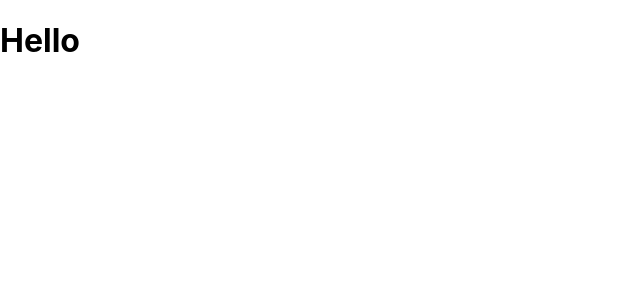
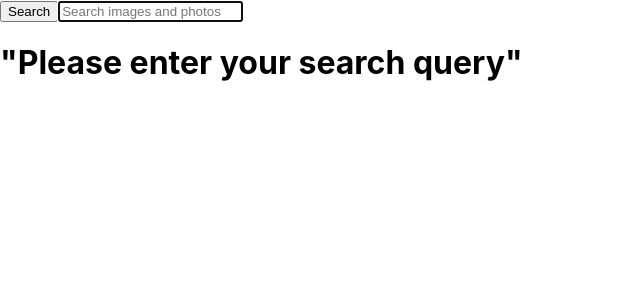
Before and after one commit to vyzhimov/goit-react-hw-03-image-finder, a React (Create React App) app: page / in a window 1280 px wide. Shown: the top 300 px of the page, without its empty margins (0-640 px from the left). Built offline with nearby package versions, Linux system fonts and the light colour scheme.

Commit message:
added-section

```diff
--- a/package.json
+++ b/package.json
@@ -9,7 +9,9 @@
     "@testing-library/user-event": "^13.5.0",
     "react": "^18.1.0",
     "react-dom": "^18.1.0",
+    "react-loader-spinner": "^5.3.4",
     "react-scripts": "5.0.1",
+    "react-toastify": "^9.1.2",
     "web-vitals": "^2.1.3"
   },
   "scripts": {
--- a/src/components/App.jsx
+++ /dev/null
@@ -1,3 +0,0 @@
-export const App = () => {
-  return <h1>Hello</h1>;
-};
--- /dev/null
+++ b/src/components/App/App.jsx
@@ -0,0 +1,26 @@
+import { Component } from 'react';
+import { ToastContainer } from 'react-toastify';
+import 'react-toastify/dist/ReactToastify.css';
+
+import Searchbar from 'components/Searchbar';
+import ImageGallery from 'components/ImageGallery';
+
+export default class App extends Component {
+  state = {
+    searchQuery: '',
+  };
+
+  handleFormSubmit = searchQuery => {
+    this.setState({ searchQuery });
+  };
+
+  render() {
+    return (
+      <div>
+        <Searchbar onSubmit={this.handleFormSubmit} />
+        <ImageGallery searchQuery={this.state.searchQuery} />
+        <ToastContainer autoClose={2000} />
+      </div>
+    );
+  }
+}
--- /dev/null
+++ b/src/components/FindError/FindError.jsx
@@ -0,0 +1,10 @@
+import errorImage from './Image_not_available.png';
+
+export default function FindError({ message }) {
+  return (
+    <div>
+      <img src={errorImage} alt="results not found" />
+      <p>{message}</p>
+    </div>
+  );
+}
--- /dev/null
+++ b/src/components/ImageGallery/ImageGallery.jsx
@@ -0,0 +1,71 @@
+import { Component } from 'react';
+import { ThreeCircles } from 'react-loader-spinner';
+
+import FindError from 'components/FindError/FindError';
+
+export default class ImageGallery extends Component {
+  state = {
+    photoList: null,
+    error: null,
+    status: 'idle',
+  };
+
+  componentDidUpdate(prevProps) {
+    const prevQuery = prevProps.searchQuery;
+    const nextQuery = this.props.searchQuery;
+    if (prevQuery !== nextQuery) {
+      this.setState({ status: 'pending' });
+      fetch(
+        `https://pixabay.com/api/?q=${nextQuery}&page=1&key=33863715-df25260fa40bd11fad8b98be3&image_type=photo&orientation=horizontal&per_page=12`
+      )
+        .then(response => {
+          if (response.ok) {
+            return response.json();
+          }
+          return Promise.reject(
+            new Error(`The results with ${nextQuery} not found`)
+          );
+        })
+        .then(photoList => this.setState({ photoList, status: 'resolved' }))
+        .catch(error => this.setState({ error, status: 'rejected' }));
+    }
+  }
+  render() {
+    const { photoList, error, status } = this.state;
+    if (status === 'idle') {
+      return <h1>"Please enter your search query"</h1>;
+    }
+
+    if (status === 'pending') {
+      return (
+        <ThreeCircles
+          height="100"
+          width="100"
+          color="#4fa94d"
+          wrapperStyle={{}}
+          wrapperClass=""
+          visible={true}
+          ariaLabel="three-circles-rotating"
+          outerCircleColor="#02315c"
+          innerCircleColor="#0a82a3"
+          middleCircleColor="#02315c"
+        />
+      );
+    }
+
+    if (status === 'rejected') {
+      return <FindError message={error.message} />;
+      // return <h1>{error.message}</h1>;
+    }
+
+    if (status === 'resolved') {
+      console.log(photoList);
+      return (
+        <img
+          src={photoList.hits[0].largeImageURL}
+          alt={this.props.searchQuery}
+        />
+      );
+    }
+  }
+}
--- /dev/null
+++ b/src/components/ImageGallery/index.jsx
@@ -0,0 +1 @@
+export { default } from './ImageGallery';
--- /dev/null
+++ b/src/components/Searchbar/Searchbar.jsx
@@ -0,0 +1,49 @@
+import { Component } from 'react';
+import { toast } from 'react-toastify';
+
+export default class Searchbar extends Component {
+  state = {
+    searchQuery: '',
+  };
+
+  handleValueChange = event => {
+    this.setState({ searchQuery: event.currentTarget.value });
+  };
+
+  hadleSubmit = event => {
+    event.preventDefault();
+
+    if (this.state.searchQuery.trim() === '') {
+      toast.error('Please enter your query!');
+      return;
+    }
+
+    this.props.onSubmit(this.state.searchQuery.toLowerCase());
+    this.setState({ searchQuery: '' });
+  };
+
+  render() {
+    const { searchQuery } = this.state;
+    const { hadleSubmit, handleValueChange } = this;
+
+    return (
+      <header className="searchbar">
+        <form className="form" onSubmit={hadleSubmit}>
+          <button type="submit" className="button">
+            <span className="button-label">Search</span>
+          </button>
+
+          <input
+            className="input"
+            type="text"
+            autoComplete="off"
+            autoFocus
+            placeholder="Search images and photos"
+            value={searchQuery}
+            onChange={handleValueChange}
+          />
+        </form>
+      </header>
+    );
+  }
+}
--- /dev/null
+++ b/src/components/Searchbar/index.jsx
@@ -0,0 +1 @@
+export { default } from './Searchbar';
--- a/src/index.js
+++ b/src/index.js
@@ -1,6 +1,6 @@
 import React from 'react';
 import ReactDOM from 'react-dom/client';
-import { App } from 'components/App';
+import App from 'components/App/App';
 import './index.css';
 
 ReactDOM.createRoot(document.getElementById('root')).render(
```
Also changed, not shown: src/components/FindError/Image_not_available.png (added), src/components/FindError/index.jsx (added), 1 other file (tests, documents, lock files or other folders).
